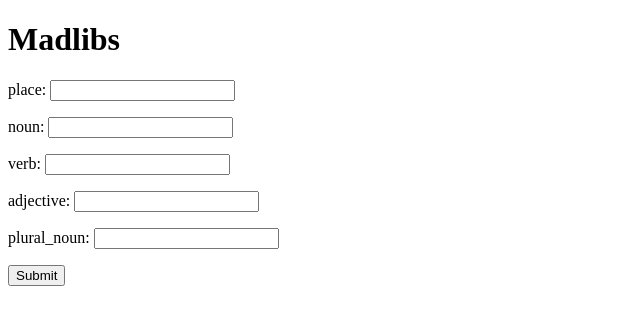
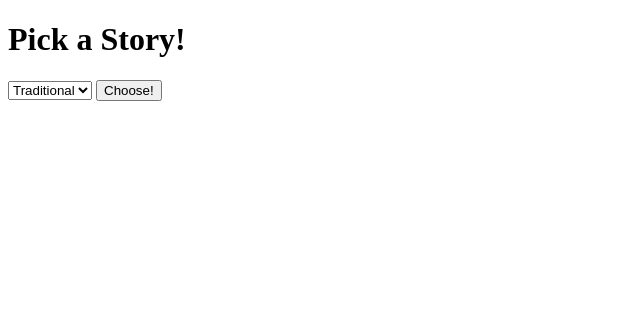
Before and after one commit to elizabethlatimer/madlibs, a Flask app: page / in a window 1280 px wide. Shown: the top 325 px of the page, without its empty margins (0-640 px from the left). Run offline with Flask 2, Linux system fonts and the light colour scheme.

Commit message:
Working madlibs with dropdown story choice

```diff
--- a/app.py
+++ b/app.py
@@ -1,22 +1,30 @@
 from flask import Flask, request, render_template
 from flask_debugtoolbar import DebugToolbarExtension
-from stories import story
+from stories import trad_fairytale, modern_fairytale, punk_fairytale, sad_fairytale
 
 app = Flask(__name__)
 app.config["SECRET_KEY"] = 'oh-so-secret'
 
 debug = DebugToolbarExtension(app)
+STORY_LIST = [trad_fairytale, modern_fairytale, punk_fairytale, sad_fairytale]
 
+@app.route("/")
+def pick_story():
+    return render_template('index.html', story_list = STORY_LIST)
 
-@app.route('/')
+@app.route('/inputs')
 def show_form():
-
-    word_list = story.prompts
-    return render_template('index.html', prompts=word_list)
+    chosen_story = request.args["story_choice"]
+    for story in STORY_LIST:
+        if chosen_story == story.title:
+            word_list = story.prompts
+    return render_template('inputs.html', prompts=word_list, chosen_story=chosen_story)
 
 
 @app.route('/story')
 def show_story():
     inputs = request.args
-    story_text = story.generate(inputs)
+    for story in STORY_LIST:
+        if inputs['story_input'] == story.title:
+            story_text = story.generate(inputs)
     return render_template('story.html', story_text = story_text)
--- /dev/null
+++ b/templates/base.html
@@ -0,0 +1,12 @@
+<!DOCTYPE html>
+<html lang="en">
+<head>
+    <meta charset="UTF-8">
+    <meta name="viewport" content="width=device-width, initial-scale=1.0">
+    <meta http-equiv="X-UA-Compatible" content="ie=edge">
+    <title>{% block title %} TITLE GOES HERE {% endblock %}</title>
+</head>
+<body>
+    {% block content %} BODY CONTENT GOES HERE {% endblock %}
+</body>
+</html>
--- a/templates/index.html
+++ b/templates/index.html
@@ -1,18 +1,15 @@
-<!DOCTYPE html>
-<html lang="en">
-<head>
-    <meta charset="UTF-8">
-    <meta name="viewport" content="width=device-width, initial-scale=1.0">
-    <meta http-equiv="X-UA-Compatible" content="ie=edge">
-    <title>Madlibs</title>
-</head>
-<body>
-    <h1>Madlibs</h1>
-    <form action="/story">
-        {% for word in prompts%}
-            <p>{{word}}: <input type="text" name="{{word}}"></p>
-        {% endfor %}
-        <button>Submit</button>
-    </form>
-</body>
-</html>
+{% extends "base.html" %}
+
+{% block title %} Choose a Story {% endblock %}
+
+{% block content %}
+<h1>Pick a Story!</h1>
+<form action="/inputs">
+    <select name="story_choice">
+    {% for story in story_list %}
+        <option value="{{story.title}}">{{story.title}}</option>
+    {% endfor %}
+    </select>
+    <button>Choose!</button>
+</form>
+{% endblock %}
```
Also changed, not shown: stories.py (+23 -3 lines), templates/inputs.html (added, +14 -0 lines), templates/story.html (+7 -13 lines).
